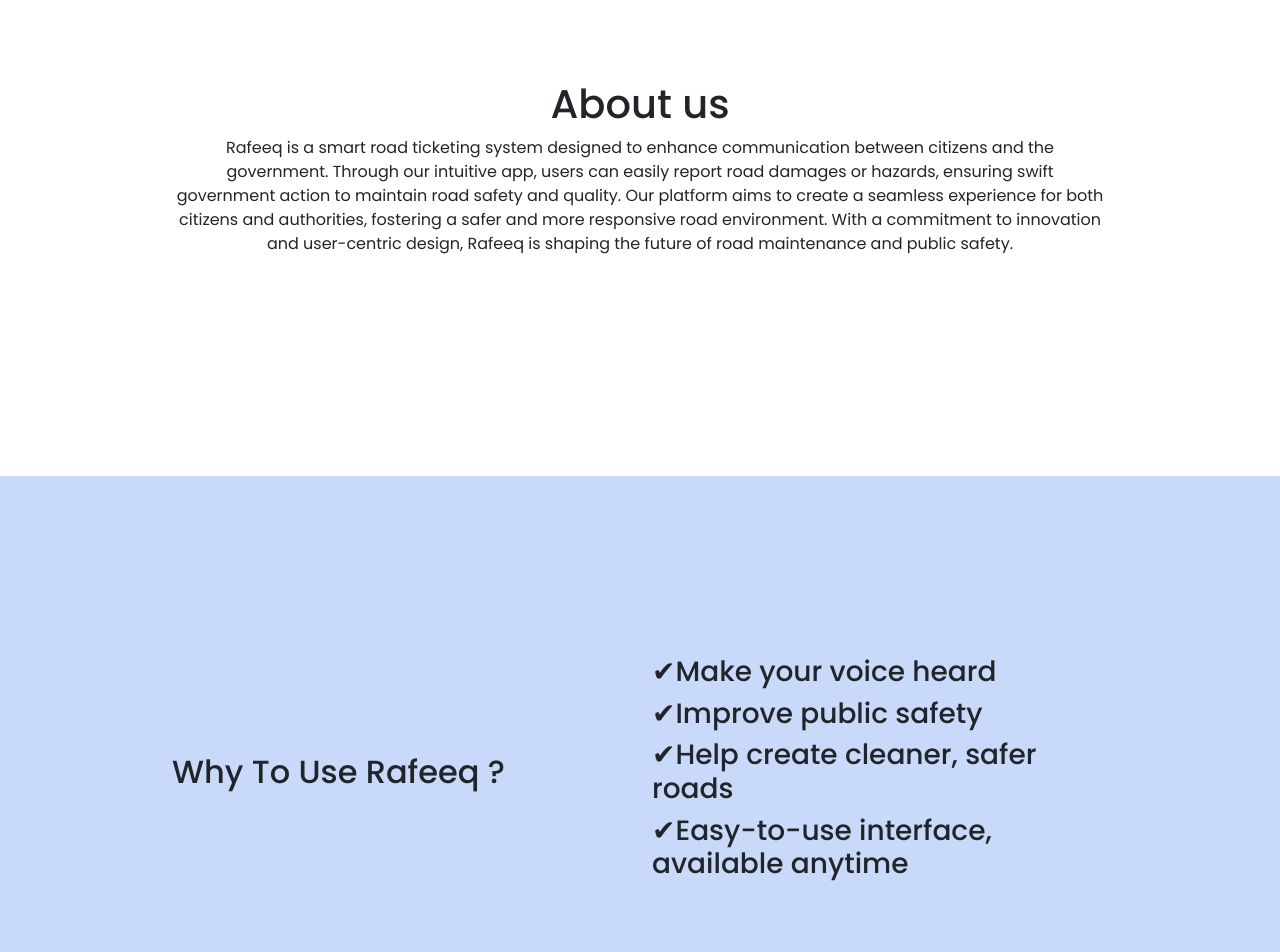
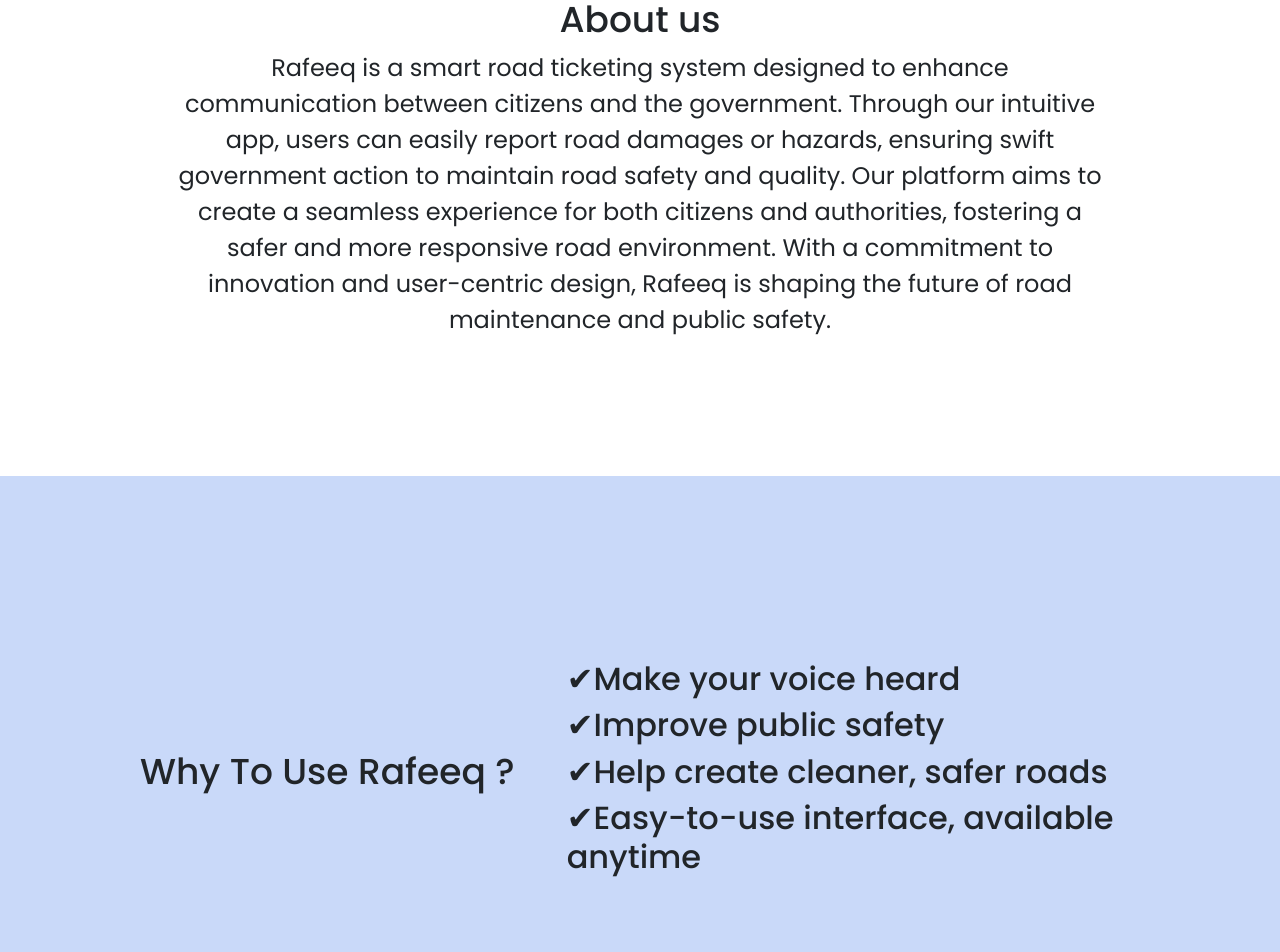
Before and after one commit to XxGamallxX/me, a React (Vite) app: page / in a window 1280 px wide. Shown: the part 980-1932 px from the top of the page. Built offline with nearby package versions, Linux system fonts and the light colour scheme.

Commit message:
fix bugs

```diff
--- a/src/components/landingpageCom/AboutUs.jsx
+++ b/src/components/landingpageCom/AboutUs.jsx
@@ -10,8 +10,8 @@ return (
 
     <div className="container w-75 p-3 my-Vh75 d-flex justify-content-center align-items-center" id="AboutUs">
         <div className="text-center">
-            <h1>About us</h1>
-            <p>
+            <h1 className="font-36">About us</h1>
+            <p className="fs-4">
                 Rafeeq is a smart road ticketing system designed to enhance communication between citizens and the government.
                 Through our intuitive app, users can easily report road damages or hazards,
                 ensuring swift government action to maintain road safety and quality.
--- a/src/components/landingpageCom/Footer.jsx
+++ b/src/components/landingpageCom/Footer.jsx
@@ -7,14 +7,14 @@
 
 const Footer = () => {
     return (
-      <div className="container-fluid d-flex align-items-center flex-wrap  my-Vh75 my-BgColorblue">
+      <div className="container-fluid d-flex align-items-center flex-wrap py-5 my-BgColorblue">
         <div className=" w-75 mx-auto">
           <ul className="list-unstyled  pt-5 ">
-            <li className="lh-lg"><a href="#" className="text-decoration-none text-white font-32 fw-semibold " >Report a Problem</a></li>
-            <li className="lh-lg"><a href="#" className="text-decoration-none text-white font-32 fw-semibold " >FAQs</a></li>
-            <li className="lh-lg"><a href="#" className="text-decoration-none text-white font-32 fw-semibold " >Privacy Policy</a></li>
-            <li className="lh-lg"><a href="#" className="text-decoration-none text-white font-32 fw-semibold " >Terms & Conditions</a></li>
-            <li className="lh-lg"><a href="#" className="text-decoration-none text-white font-32 fw-semibold " >Contact Us</a></li>
+            <li className="lh-lg "><a href="#" className="text-decoration-none text-white font-32 fw-semibold " >Report a Problem</a></li>
+            <li className="lh-lg "><a href="#" className="text-decoration-none text-white font-32 fw-semibold " >FAQs</a></li>
+            <li className="lh-lg "><a href="#" className="text-decoration-none text-white font-32 fw-semibold " >Privacy Policy</a></li>
+            <li className="lh-lg "><a href="#" className="text-decoration-none text-white font-32 fw-semibold " >Terms & Conditions</a></li>
+            <li className="lh-lg "><a href="#" className="text-decoration-none text-white font-32 fw-semibold " >Contact Us</a></li>
           </ul>
         </div>
         <div className="w-80 container-fluid">
--- a/src/components/landingpageCom/NavBar.jsx
+++ b/src/components/landingpageCom/NavBar.jsx
@@ -13,6 +13,20 @@ const Navbar = () => {
     }
   };
 
+   const handleScrollTo = (sectionId) => {
+    if (location.pathname === '/') {
+      console.log(location.pathname)
+      const section = document.getElementById(sectionId);
+      if (section) {
+        section.scrollIntoView({ behavior: 'smooth' });
+      }
+    } else {
+
+      navigate('/', { state: { scrollTo: sectionId } });
+    }
+  };
+
+
 
 
   return !isLoggedIn ? (
@@ -26,7 +40,7 @@ const Navbar = () => {
           <li className="nav-item">
             <button
               className="btn btn-link nav-link text-light fw-light font-32 pb-0"
-              onClick={() => scrollToSection("Home")}
+              onClick={() => handleScrollTo("Home")}
             >
               Home
             </button>
--- a/src/components/landingpageCom/WhyToUse.jsx
+++ b/src/components/landingpageCom/WhyToUse.jsx
@@ -7,20 +7,20 @@ const WhyToUse = () => {
   return (
     <>
     <div className="my-Bgcolorlightblue1" id='WhyToUse'>
-      <div className="container py-5 w-75 my-Vh75 align-content-center ">
+      <div className="container py-5 w-80 my-Vh75 align-content-center ">
         <div className="row flex-grow ">
           {/* Left Column */}
-          <div className="col-md-6 mb-4 mb-md-0 align-content-center">
-            <h2>Why To Use Rafeeq ?</h2>
+          <div className="col-md-5 mb-4 mb-md-0 align-content-center">
+            <h2 className="font-36">Why To Use Rafeeq ?</h2>
           </div>
 
           {/* Right Column */}
-          <div className="col-md-6">
+          <div className="col-md-7">
             <ul className="list-unstyled">
-              <li className="h3">✔Make your voice heard</li>
-              <li className="h3">✔Improve public safety</li>
-              <li className="h3">✔Help create cleaner, safer roads</li>
-              <li className="h3">✔Easy-to-use interface, available anytime</li>
+              <li className="h2">✔Make your voice heard</li>
+              <li className="h2">✔Improve public safety</li>
+              <li className="h2">✔Help create cleaner, safer roads</li>
+              <li className="h2">✔Easy-to-use interface, available anytime</li>
             </ul>
           </div>
         </div>
```
Also changed, not shown: src/pages/ReportPage.jsx (+103 -58 lines).
